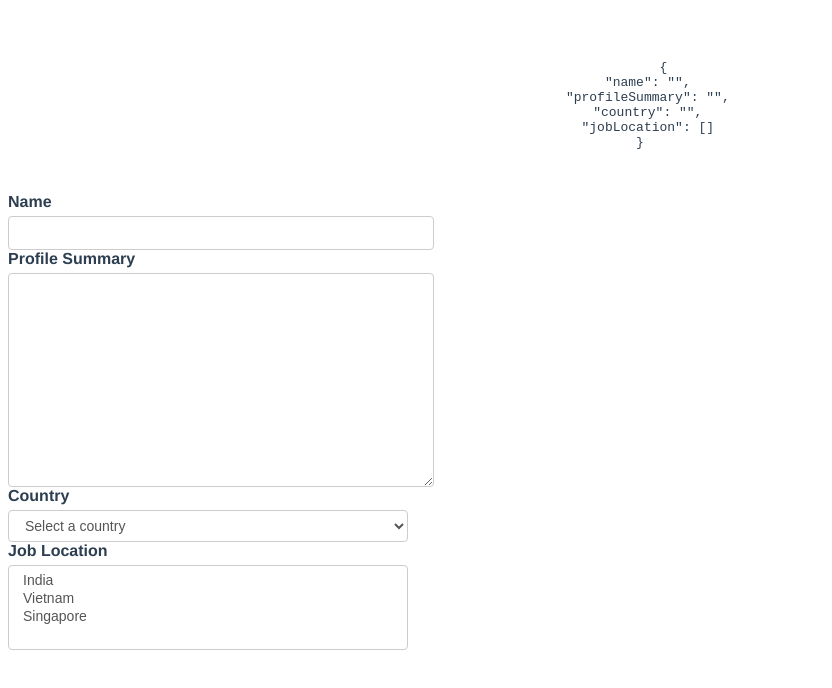
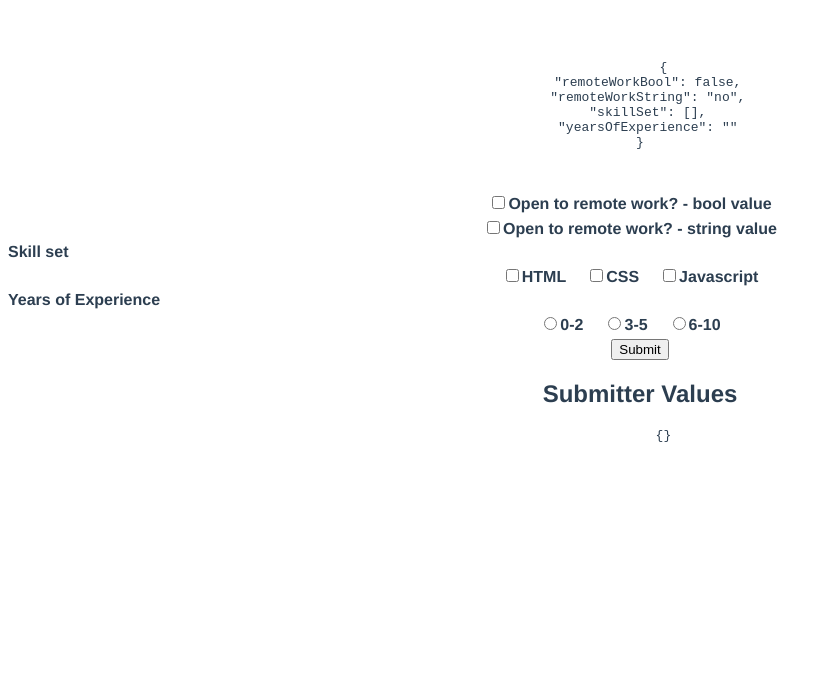
Before and after one commit to roman-ojha/vue, a Vue app in the folder Class/: page / in a window 1280 px wide. Shown: the top 688 px of the page, without its empty margins (0-832 px from the left). Built offline with nearby package versions, Linux system fonts and the light colour scheme.

Commit message:
docs: form handling 02

```diff
--- a/Class/src/App.vue
+++ b/Class/src/App.vue
@@ -3,7 +3,7 @@
 </template>
 
 <script>
-import Application from "./Topic_Wise/19_Form_Handling/App.vue";
+import Application from "./Topic_Wise/20_Form_Handling_02/App.vue";
 
 export default {
   name: "App",
--- /dev/null
+++ b/Class/src/Topic_Wise/20_Form_Handling_02/App.vue
@@ -0,0 +1,154 @@
+<template>
+  <div>
+    <pre>
+      {{ JSON.stringify(formValues, null, 2) }}
+      <!-- here now we will display the data property that we will put in form -->
+    </pre>
+  </div>
+  <form @submit="submitForm">
+    <!-- when submit button get clicked emit the submit event which we can listen to using event binding called "@submit" -->
+
+    <!-- Single checkbox form control -->
+    <div>
+      <input
+        type="checkbox"
+        id="remoteWork"
+        v-model="formValues.remoteWorkBool"
+      />
+      <label for="remoteWork">Open to remote work? - bool value</label>
+    </div>
+    <!-- for 'yes' and 'no' -->
+    <div>
+      <input
+        type="checkbox"
+        id="remoteWork"
+        v-model="formValues.remoteWorkString"
+        true-value="yes"
+        false-value="no"
+      />
+      <label for="remoteWork">Open to remote work? - string value</label>
+    </div>
+
+    <!-- Group checkbox form control -->
+    <div>
+      <label>Skill set</label>
+      <input
+        type="checkbox"
+        id="html"
+        value="html"
+        v-model="formValues.skillSet"
+      />
+      <label for="html">HTML</label>
+      <input
+        type="checkbox"
+        id="css"
+        value="css"
+        v-model="formValues.skillSet"
+      />
+      <label for="css">CSS</label>
+      <input
+        type="checkbox"
+        id="javascript"
+        value="javascript"
+        v-model="formValues.skillSet"
+      />
+      <label for="javascript">Javascript</label>
+    </div>
+
+    <!-- Radio group -->
+    <div>
+      <label>Years of Experience</label>
+      <input
+        type="radio"
+        id="0-2"
+        value="0-2"
+        v-model="formValues.yearsOfExperience"
+      />
+      <label for="0-2">0-2</label>
+      <input
+        type="radio"
+        id="3-5"
+        value="3-5"
+        v-model="formValues.yearsOfExperience"
+      />
+      <label for="3-5">3-5</label>
+      <input
+        type="radio"
+        id="6-10"
+        value="6-10"
+        v-model="formValues.yearsOfExperience"
+      />
+      <label for="6-10">6-10</label>
+    </div>
+
+    <div>
+      <!-- Submit form data -->
+      <button>Submit</button>
+    </div>
+  </form>
+
+  <h2>Submitter Values</h2>
+  <div>
+    <pre>
+      {{ JSON.stringify(submittedValue, null, 2) }}
+    </pre>
+  </div>
+</template>
+<script>
+export default {
+  name: "App",
+  data() {
+    return {
+      formValues: {
+        remoteWorkBool: false,
+        remoteWorkString: "no",
+        skillSet: [],
+        yearsOfExperience: "",
+      },
+      submittedValue: {},
+    };
+  },
+  methods: {
+    submitForm(event) {
+      // this function runs when form get submitted
+      event.preventDefault();
+      this.submittedValue = this.formValues;
+    },
+  },
+};
+</script>
+
+<style>
+#app {
+  font-family: Avenir, Helvetica, Arial, sans-serif;
+  -webkit-font-smoothing: antialiased;
+  -moz-osx-font-smoothing: grayscale;
+  /* text-align: center; */
+  color: #2c3e50;
+  margin-top: 60px;
+}
+label {
+  font-weight: bold;
+  display: flex;
+  margin-bottom: 5px;
+}
+input + label {
+  font-weight: bold;
+  display: inline-flex;
+  margin-right: 20px;
+}
+input[type="text"],
+textarea,
+select {
+  display: block;
+  width: 400px;
+  padding: 6px 12px;
+  font-size: 14px;
+  line-height: 1.42857143;
+  color: #555;
+  background-color: #fff;
+  background-image: none;
+  border: 1px solid #ccc;
+  border-radius: 4px;
+}
+</style>
```
Also changed, not shown: Class/src/Topic_Wise/19_Form_Handling_01/19_Form_Handling.txt (renamed from Class/src/Topic_Wise/19_Form_Handling/19_Form_Handling.txt), Class/src/Topic_Wise/19_Form_Handling_01/App.vue (renamed from Class/src/Topic_Wise/19_Form_Handling/App.vue).
